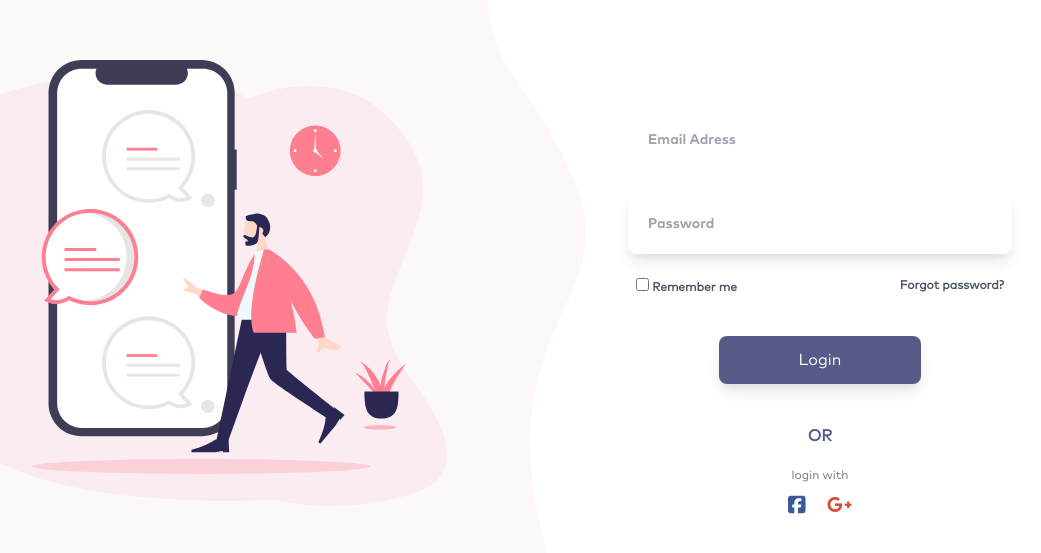
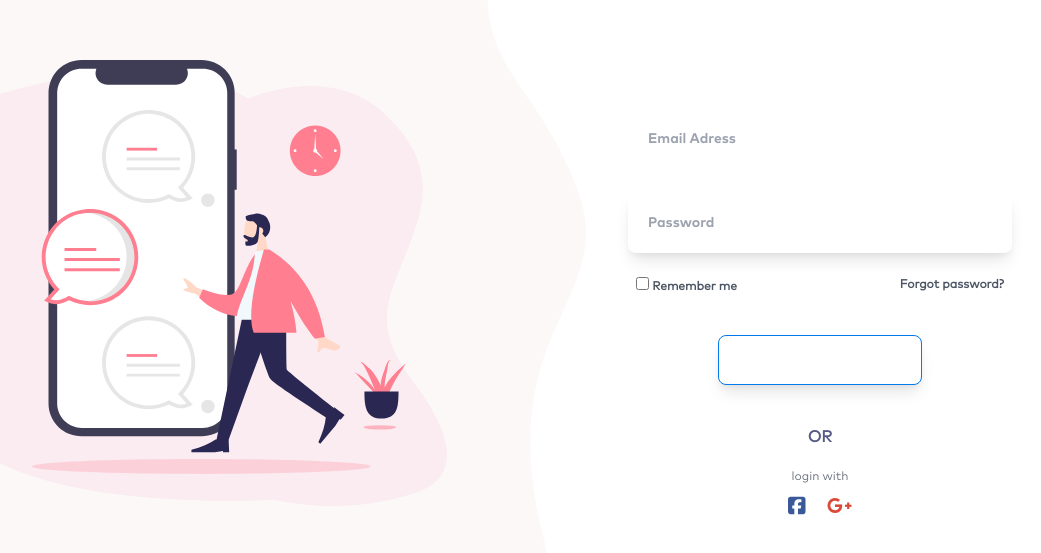
Before and after one commit to dinndev/ChatPack-login, a plain HTML site: page Login-confirmed/public/index.html in a window 1280 px wide. Shown: the part 117-670 px from the top of the page, without its empty margins (140-1181 px from the left). Drawn offline with nearby package versions, Linux system fonts and the light colour scheme.

Commit message:
submit btn added

```diff
--- a/Login-confirmed/public/style.css
+++ b/Login-confirmed/public/style.css
@@ -27,3 +27,9 @@ i.fa-facebook-square{
 i.fa-google-plus-g{
    color: #db4a39;
 }
+
+.submitBtn {
+background: #FFFFFF;
+border: 1px solid #007BE9;
+
+}
```
